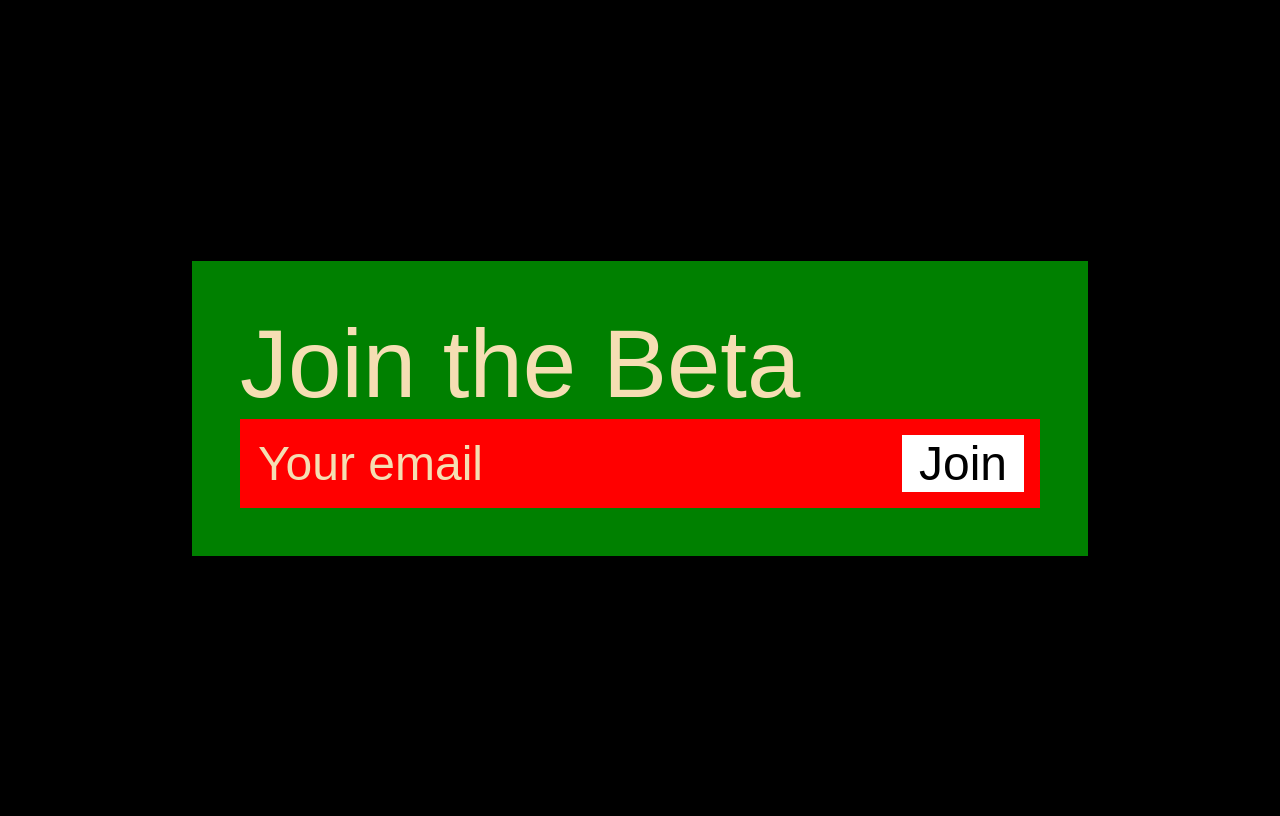
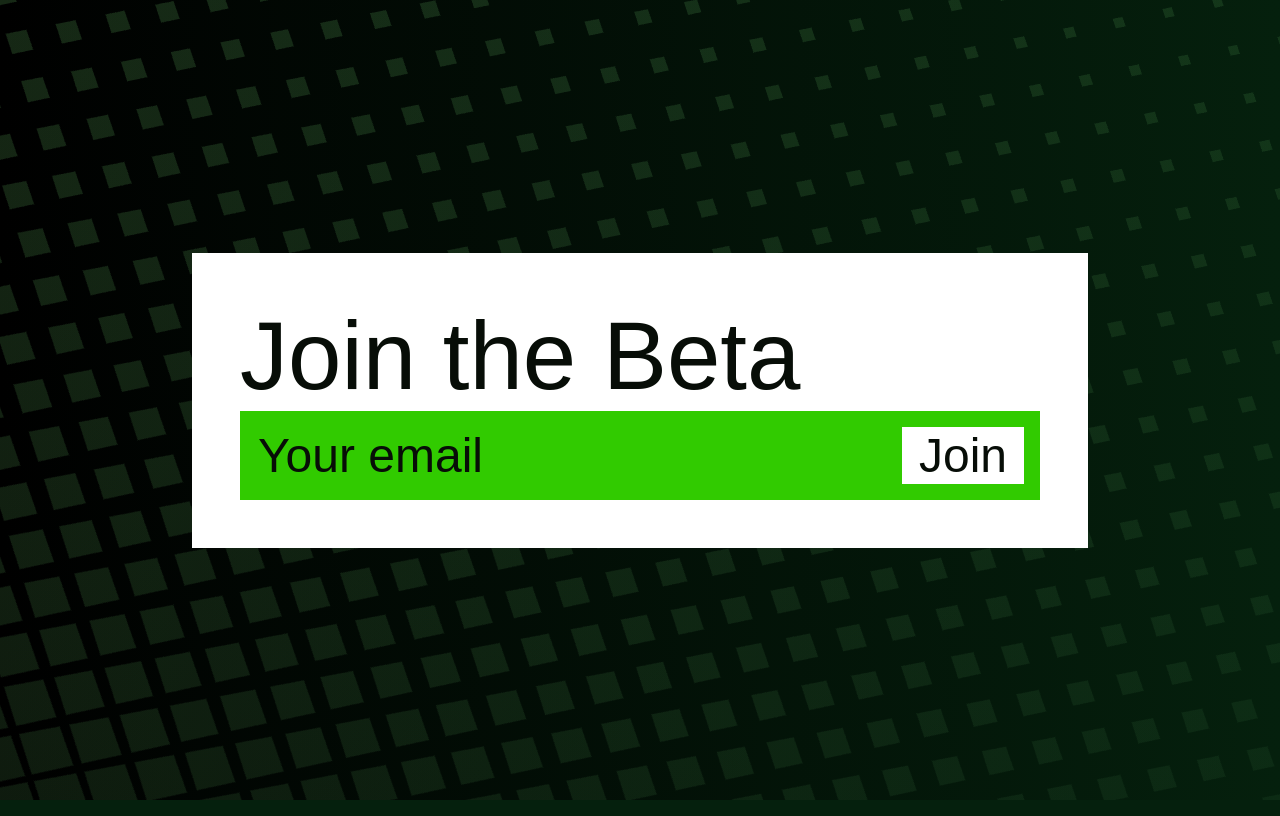
Before and after one commit to Samox/join-beta, a plain HTML site: page index.html in a window 1280 px wide. Drawn offline with Linux system fonts and the light colour scheme.

Commit message:
feature: add color container

```diff
--- a/index.html
+++ b/index.html
@@ -7,6 +7,7 @@
 </head>
 
 <body>
+    <div class="gradient-container">
         <main>
             Join the Beta
             <form>
@@ -14,4 +15,6 @@
                 <button>Join</button>
             </form>
         </main>
+    </div>
+
 </body>
--- a/style.css
+++ b/style.css
@@ -1,23 +1,30 @@
+/* https://coolors.co/152614-1e441e-2a7221-119822-31cb00 */
+
+:root {
+  --color-green-black: #070d07;
+  --color-primary: #31cb00;
+  --color-background: white;
+}
+
 body {
   font-family: "JetBrains Mono", sans-serif;
-  color: wheat;
-  background-color: black;
-  display: flex;
-  align-items: center;
-  justify-content: center;
-  height: 100vh;
+  color: var(--color-green-black);
   font-size: 6rem;
+  background: #05200d;
+  margin: 0;
 }
 
 main {
-  background-color: green;
+  background-color: var(--color-background);
   padding: 3rem;
   max-width: 50rem;
+  position: relative;
+  z-index: 1;
 }
 
 form {
   padding: 16px;
-  background-color: red;
+  background-color: var(--color-primary);
   display: flex;
   align-items: center;
   justify-content: center;
@@ -25,7 +32,7 @@ form {
 
 input {
   border: none;
-  background-color: red;
+  background-color: var(--color-primary);
   width: 60vw;
   font-size: 3rem;
   text-align: left;
@@ -40,7 +47,7 @@ input {
 }
 
 input::placeholder {
-  color: wheat;
+  color: var(--color-green-black);
   font-family: "JetBrains Mono", sans-serif;
   opacity: 1;
 }
@@ -55,8 +62,41 @@ form:focus-within {
 
 button {
   border: 1px solid white;
-  background: white;
-  color: black;
+  background: var(--color-background);
+  color: var(--color-green-black);
   font-size: 3rem;
   padding: 0 1rem;
 }
+
+.gradient-container {
+  overflow: hidden;
+  position: relative;
+  background: linear-gradient(to left top, var(--color-green-black), #162815);
+  isolation: isolate;
+  height: 100vh;
+  display: flex;
+  align-items: center;
+  justify-content: center;
+}
+.gradient-container::before,
+.gradient-container::after {
+  position: absolute;
+  top: 0;
+  right: 0;
+  bottom: 0;
+  left: 0;
+  z-index: 0;
+  content: "";
+}
+.gradient-container::before {
+  background: linear-gradient(30deg, #777, #000),
+    repeating-linear-gradient(30deg, #000, #999, #000 5%),
+    repeating-linear-gradient(-60deg, #000, #999, #000 5%);
+  background-blend-mode: screen, difference;
+  filter: contrast(50);
+  mix-blend-mode: multiply;
+}
+.gradient-container::after {
+  background: linear-gradient(90deg, black, #05200d);
+  mix-blend-mode: screen;
+}
```
Lines whose indentation alone changed are shown as unchanged.
